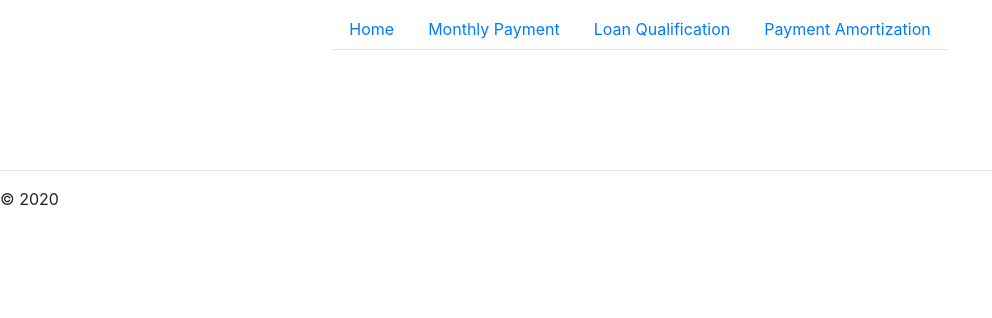
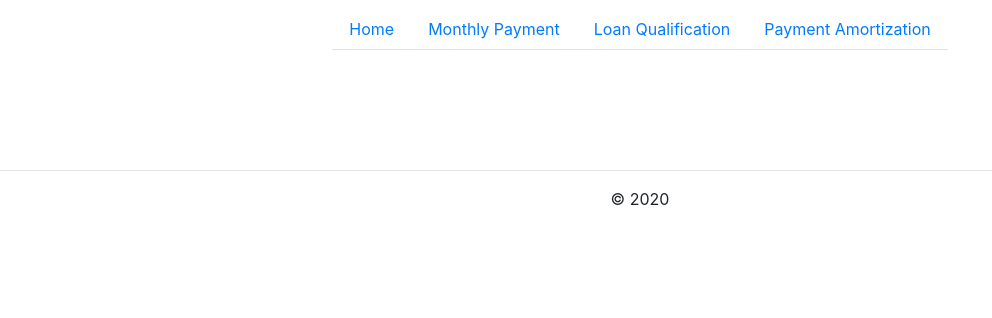
Before and after one commit to algtan/CS50x-final, a Python web app: template templates/layout.html in a window 1280 px wide. Shown: the top 318 px of the page, without its empty margins (0-992 px from the left). Run offline with Jinja, Linux system fonts and the light colour scheme; the template is opened without the code that fills it, so the values that code supplies are empty; some libraries are stand-ins or nearby versions.

Commit message:
Center footer

```diff
--- a/static/site.css
+++ b/static/site.css
@@ -5,3 +5,7 @@ h3 {
 h4 {
     text-align:center;
 }
+
+.center{
+    text-align: center;
+}
--- a/templates/layout.html
+++ b/templates/layout.html
@@ -38,7 +38,7 @@
 
         <hr/>
         <footer>
-            <p>© 2020</p>
+            <p class="center">© 2020</p>
         </footer>
     </div>
 
```
